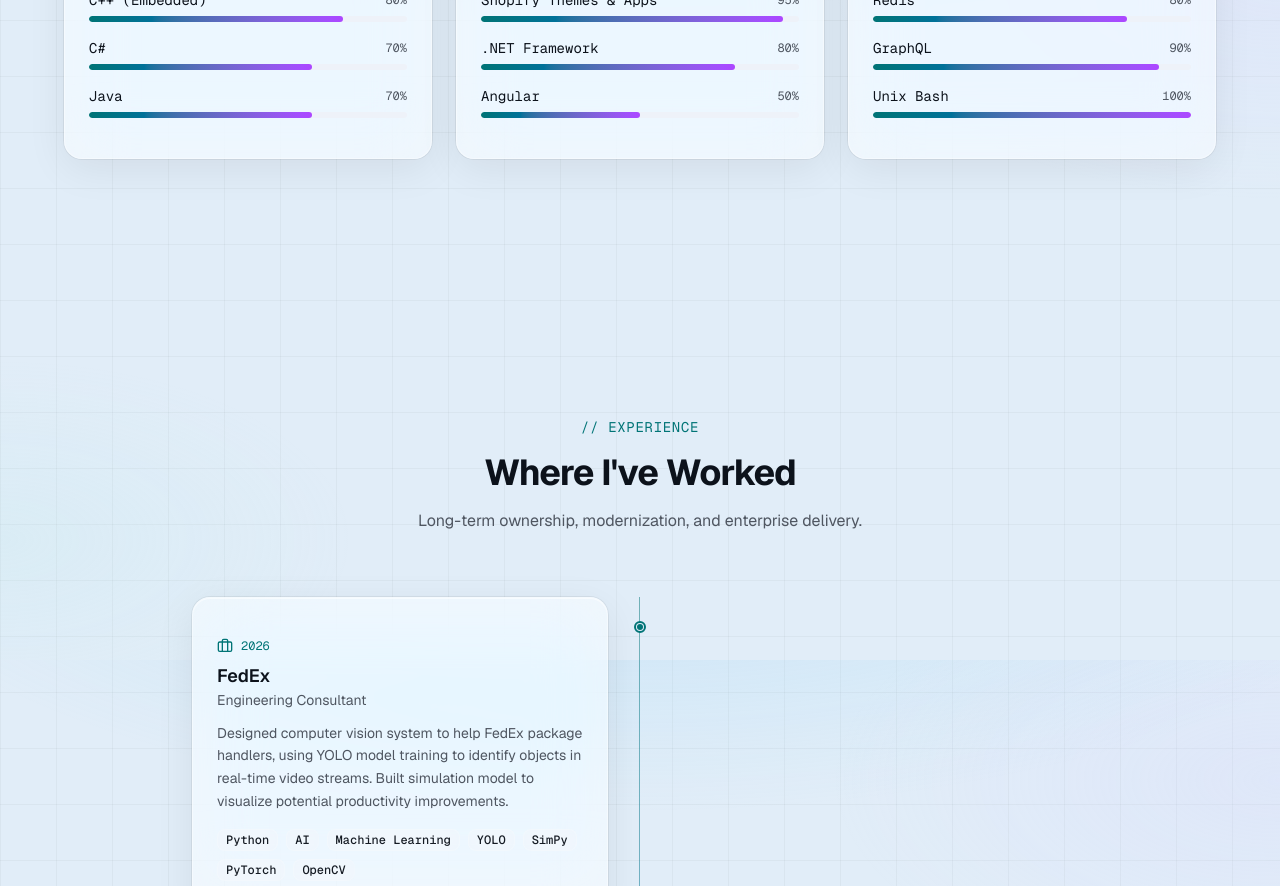
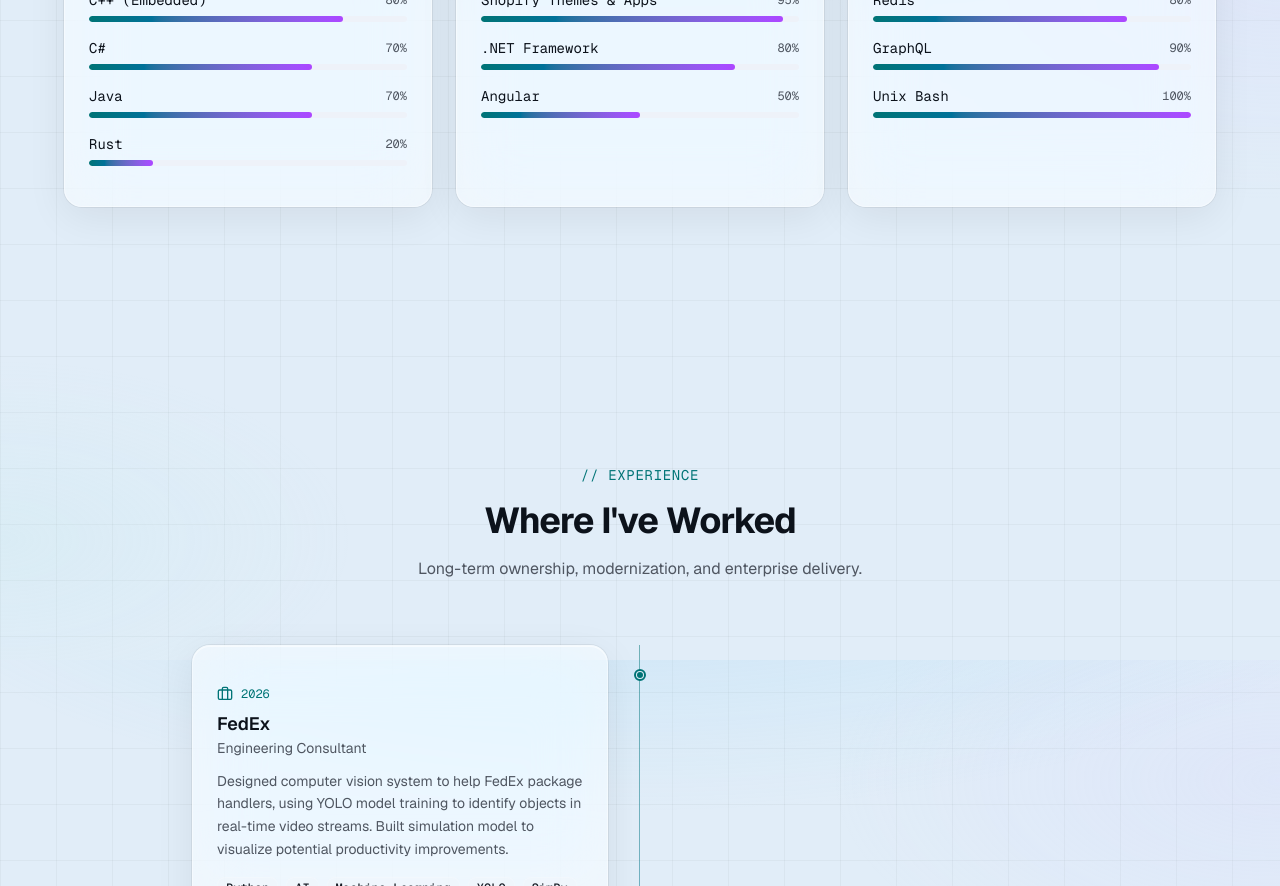
Before and after one commit to BrandoCommando/portfolio2, a Next.js app: page / in a window 1280 px wide. Shown: the part 3340-4226 px from the top of the page. Built offline with nearby package versions, Linux system fonts and the light colour scheme.

Commit message:
Add Rust

```diff
--- a/src/data/skills.ts
+++ b/src/data/skills.ts
@@ -19,6 +19,7 @@
       { name: "C++ (Embedded)", level: 80 },
       { name: "C#", level: 70 },
       { name: "Java", level: 70 },
+      { name: "Rust", level: 20 },
     ],
   },
   {
```
